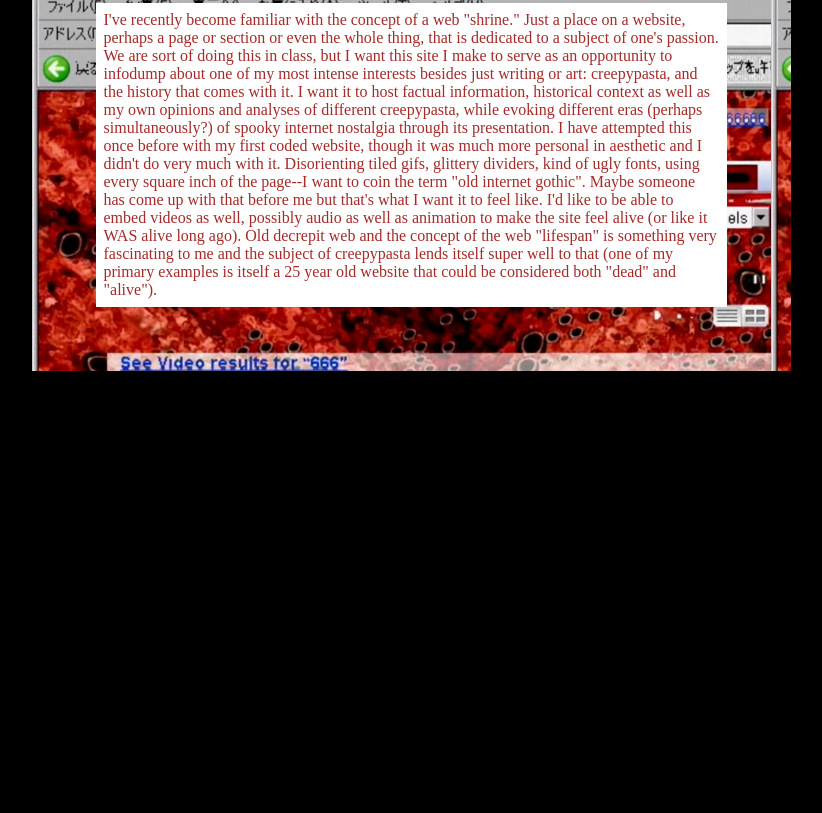
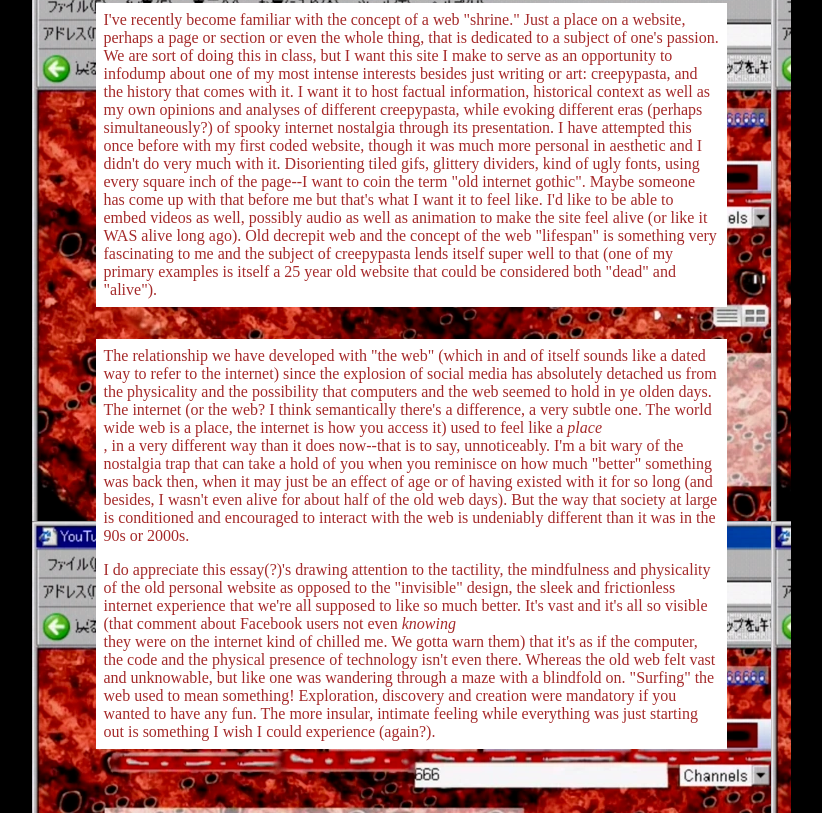
Before and after one commit to skyesu/reading_reflection, a plain HTML site: page index.html in a window 1280 px wide. Shown: the part 675-1488 px from the top of the page, without its empty margins (204-1026 px from the left). Before the commit the page ends 1046 px from the top, so only its background shows below. Drawn offline with Linux system fonts and the light colour scheme.

Commit message:
Update index.html

```diff
--- a/index.html
+++ b/index.html
@@ -18,6 +18,10 @@
         <p>this is JEFF THE KILLER, the scariest goddamn thing i've ever seen in my life. he's a devil. he's butchered families, burned innocent girls and children, and he hasn't been stopped.</p>
     </div>
     <p class="squish">I've recently become familiar with the concept of a web "shrine." Just a place on a website, perhaps a page or section or even the whole thing, that is dedicated to a subject of one's passion. We are sort of doing this in class, but I want this site I make to serve as an opportunity to infodump about one of my most intense interests besides just writing or art: creepypasta, and the history that comes with it. I want it to host factual information, historical context as well as my own opinions and analyses of different creepypasta, while evoking different eras (perhaps simultaneously?) of spooky internet nostalgia through its presentation. I have attempted this once before with my first coded website, though it was much more personal in aesthetic and I didn't do very much with it. Disorienting tiled gifs, glittery dividers, kind of ugly fonts, using every square inch of the page--I want to coin the term "old internet gothic". Maybe someone has come up with that before me but that's what I want it to feel like. I'd like to be able to embed videos as well, possibly audio as well as animation to make the site feel alive (or like it WAS alive long ago). Old decrepit web and the concept of the web "lifespan" is something very fascinating to me and the subject of creepypasta lends itself super well to that (one of my primary examples is itself a 25 year old website that could be considered both "dead" and "alive").</p>
+    <div class="squish">
+        <p>The relationship we have developed with "the web" (which in and of itself sounds like a dated way to refer to the internet) since the explosion of social media has absolutely detached us from the physicality and the possibility that computers and the web seemed to hold in ye olden days. The internet (or the web? I think semantically there's a difference, a very subtle one. The world wide web is a place, the internet is how you access it) used to feel like a <i>place</i>, in a very different way than it does now--that is to say, unnoticeably. I'm a bit wary of the nostalgia trap that can take a hold of you when you reminisce on how much "better" something was back then, when it may just be an effect of age or of having existed with it for so long (and besides, I wasn't even alive for about half of the old web days). But the way that society at large is conditioned and encouraged to interact with the web is undeniably different than it was in the 90s or 2000s.</p>
+        <p>I do appreciate this essay(?)'s drawing attention to the tactility, the mindfulness and physicality of the old personal website as opposed to the "invisible" design, the sleek and frictionless internet experience that we're all supposed to like so much better. It's vast and it's all so visible (that comment about Facebook users not even <i>knowing</i> they were on the internet kind of chilled me. We gotta warn them) that it's as if the computer, the code and the physical presence of technology isn't even there. Whereas the old web felt vast and unknowable, but like one was wandering through a maze with a blindfold on. "Surfing" the web used to mean something! Exploration, discovery and creation were mandatory if you wanted to have any fun. The more insular, intimate feeling while everything was just starting out is something I wish I could experience (again?).</p>
+    </div>
 </div>
 <div class="side">
     <img src="assets/Bwithtool.png">
```
